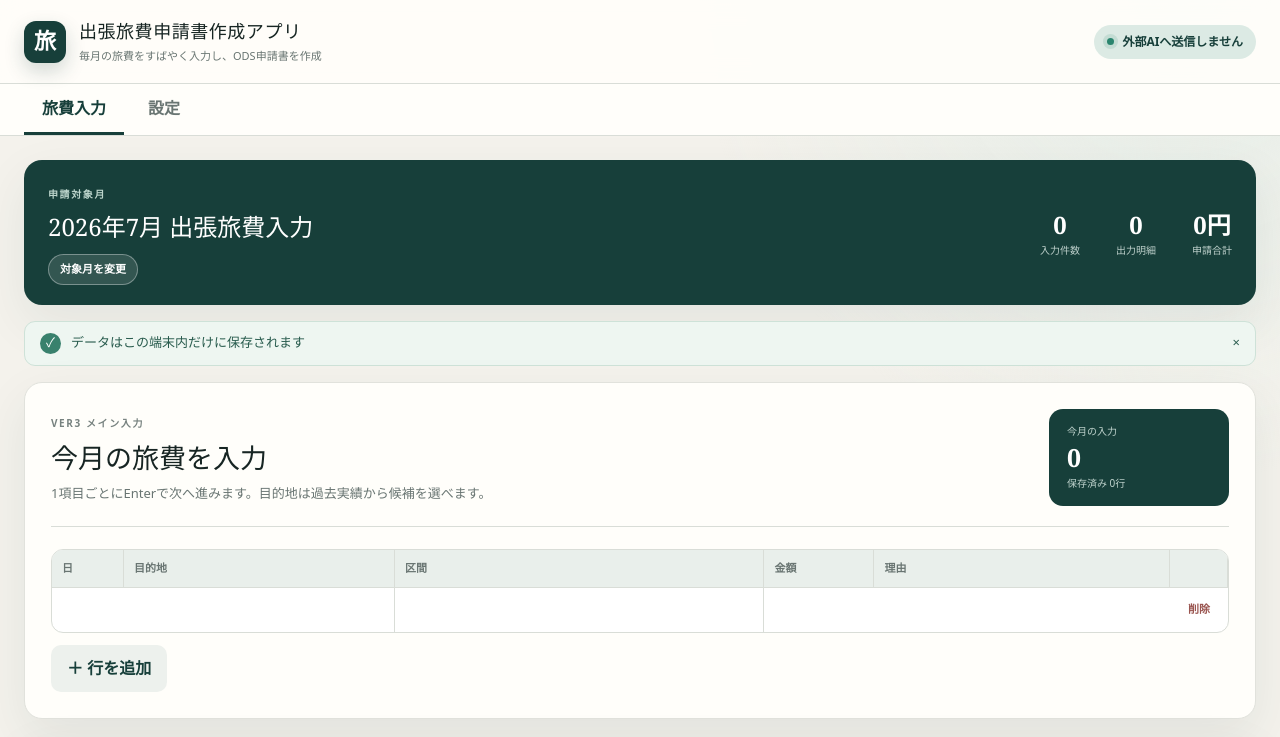
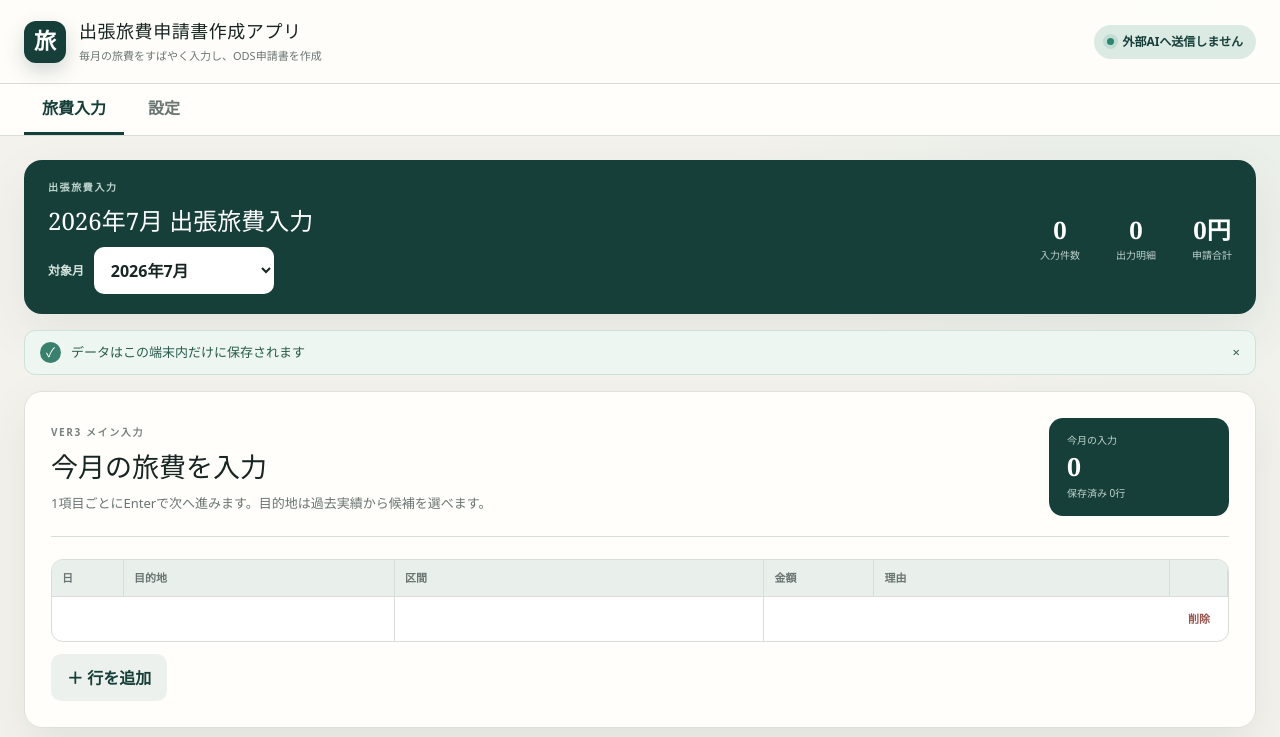
Before and after one commit to t96p4jdypn-star/travel-expense-app, a Next.js app in the folder web/: page / in a window 1280 px wide. Shown: the top 737 px of the page. Built offline with nearby package versions, Linux system fonts and the light colour scheme.

Commit message:
feat: 対象月を確認付き選択式に変更

```diff
--- a/web/app/travel-expense-app.tsx
+++ b/web/app/travel-expense-app.tsx
@@ -36,20 +36,41 @@ export function TravelExpenseApp() {
   const [showZero, setShowZero] = useState(false);
   const [notice, setNotice] = useState("データはこの端末内だけに保存されます");
   const [submissionDate, setSubmissionDate] = useState(new Date().toISOString().slice(0, 10));
-  const [monthEditorOpen, setMonthEditorOpen] = useState(false);
-  const [pendingMonth, setPendingMonth] = useState(EMPTY_STATE.selectedMonth);
+  const [requestedMonth, setRequestedMonth] = useState("");
 
   useEffect(() => { loadState().then((saved) => { setState(resolveStartupState(saved)); setReady(true); }); }, []);
   useEffect(() => { if (!ready) return; const timer = setTimeout(() => saveState({ ...state, lastSavedAt: new Date().toISOString() }), 250); return () => clearTimeout(timer); }, [state, ready]);
-  useEffect(() => { setPendingMonth(state.selectedMonth); }, [state.selectedMonth]);
 
   const monthExpenses = useMemo(() => state.expenses.filter((line) => line.date.startsWith(state.selectedMonth)), [state]);
+  const monthOptions = useMemo(() => {
+    const [year, month] = state.selectedMonth.split("-").map(Number);
+    return Array.from({ length: 25 }, (_, index) => {
+      const date = new Date(year, month - 1 + index - 12, 1);
+      return `${date.getFullYear()}-${String(date.getMonth() + 1).padStart(2, "0")}`;
+    });
+  }, [state.selectedMonth]);
   const visibleExpenses = useMemo(() => monthExpenses.filter((line) => showZero || line.claimAmount > 0 || line.state === "未確認"), [monthExpenses, showZero]);
   const output = useMemo(() => outputLines(state), [state]);
   const total = output.reduce((sum, line) => sum + line.claimAmount, 0);
   const warnings = monthExpenses.filter((line) => line.duplicateWarning).length;
 
   function mutate(updater: (draft: AppState) => AppState) { setState((current) => updater(structuredClone(current))); }
+  function switchMonth(nextMonth: string) {
+    mutate((draft) => ({ ...draft, selectedMonth: nextMonth }));
+    setRequestedMonth("");
+    setNotice(`${Number(nextMonth.slice(0, 4))}年${Number(nextMonth.slice(5, 7))}月へ切り替えました。月別データは保持されています。`);
+  }
+  function requestMonthChange(nextMonth: string) {
+    if (nextMonth === state.selectedMonth) return;
+    const hasEnteredData = monthExpenses.some((line) =>
+      Boolean(line.destination.trim() || line.paidSection.trim() || line.reason.trim() || safeAmount(line.icFare) > 0)
+    );
+    if (hasEnteredData) {
+      setRequestedMonth(nextMonth);
+      return;
+    }
+    switchMonth(nextMonth);
+  }
   function recomputeDuplicates(draft: AppState) {
     const duplicates = duplicateKeys(draft.expenses);
     draft.expenses.forEach((line) => { line.duplicateWarning = duplicates.has(`${line.date}|${line.paidSection}|${line.claimAmount}`); });
@@ -148,21 +169,21 @@ export function TravelExpenseApp() {
     <main>
       {mainTab === "旅費入力" && <section className="month-strip">
         <div className="month-title">
-          <span className="eyebrow">申請対象月</span>
+          <span className="eyebrow">出張旅費入力</span>
           <h2>{Number(state.selectedMonth.slice(0, 4))}年{Number(state.selectedMonth.slice(5, 7))}月 出張旅費入力</h2>
-          <button className="month-change-button" onClick={() => setMonthEditorOpen((current) => !current)}>{monthEditorOpen ? "月変更を閉じる" : "対象月を変更"}</button>
-          {monthEditorOpen && <div className="month-editor">
-            <input aria-label="変更する対象月" type="month" value={pendingMonth} onInput={(event) => setPendingMonth(event.currentTarget.value)} onChange={(event) => setPendingMonth(event.target.value)} />
-            <button disabled={!/^\d{4}-(0[1-9]|1[0-2])$/.test(pendingMonth)} onClick={() => {
-              if (!/^\d{4}-(0[1-9]|1[0-2])$/.test(pendingMonth)) {
-                setNotice("対象月を選択してください。");
-                return;
-              }
-              mutate((draft) => ({ ...draft, selectedMonth: pendingMonth }));
-              setMonthEditorOpen(false);
-              setNotice(`${Number(pendingMonth.slice(0, 4))}年${Number(pendingMonth.slice(5, 7))}月へ切り替えました。`);
-            }}>この月を表示</button>
-            {!pendingMonth && <small>対象月を選択するまで変更は反映されません。</small>}
+          <label className="month-select-field">
+            <span>対象月</span>
+            <select aria-label="対象月" value={state.selectedMonth} onChange={(event) => requestMonthChange(event.target.value)}>
+              {monthOptions.map((month) => <option key={month} value={month}>{Number(month.slice(0, 4))}年{Number(month.slice(5, 7))}月</option>)}
+            </select>
+          </label>
+          {requestedMonth && <div className="month-change-confirmation" role="alert">
+            <strong>入力済みデータがあります。対象月を変更しますか？</strong>
+            <span>{Number(requestedMonth.slice(0, 4))}年{Number(requestedMonth.slice(5, 7))}月へ切り替えます。現在の月のデータは削除されません。</span>
+            <div>
+              <button className="primary" onClick={() => switchMonth(requestedMonth)}>変更する</button>
+              <button className="secondary" onClick={() => setRequestedMonth("")}>キャンセル</button>
+            </div>
           </div>}
         </div>
         <div className="month-metrics"><div><strong>{monthExpenses.filter((line) => line.destination).length}</strong><span>入力件数</span></div><div><strong>{output.length}</strong><span>出力明細</span></div><div><strong>{yen(total)}</strong><span>申請合計</span></div></div>
```
Also changed, not shown: web/app/globals.css, 2 other files (tests, documents, lock files or other folders).
